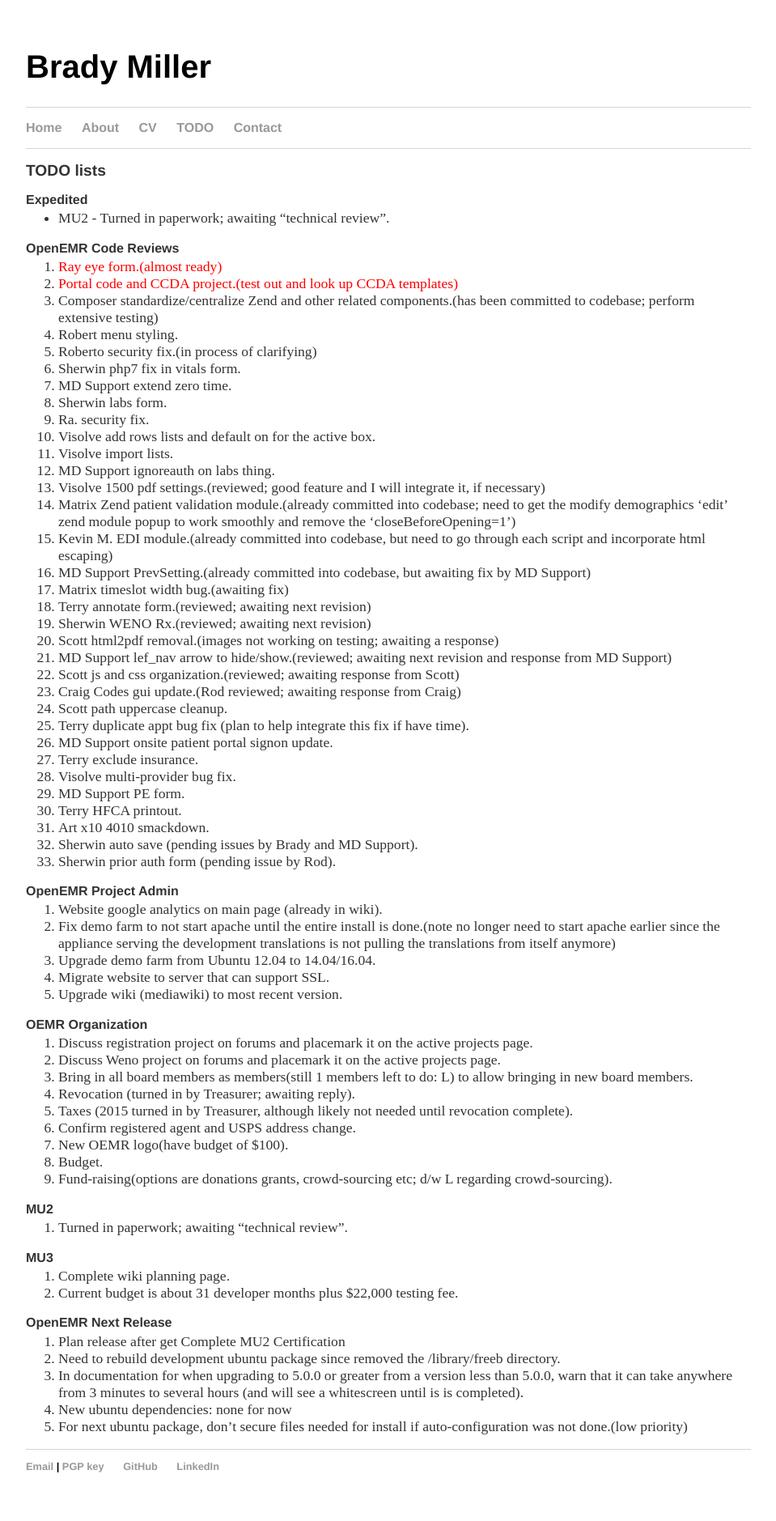
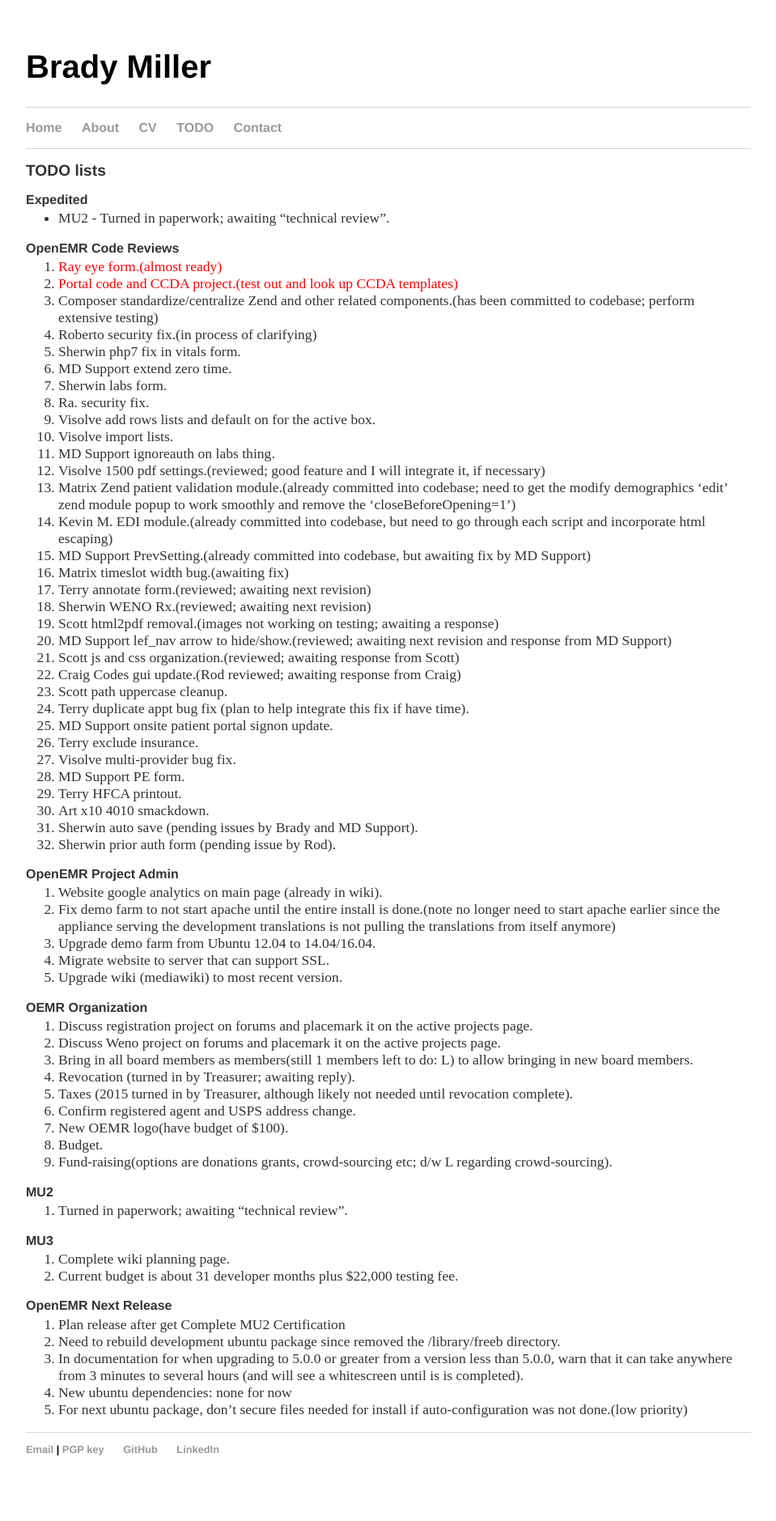
Before and after one commit to bradymiller/bradymiller.github.io, a Jekyll site: the page built from todo/index.md, in a window 1280 px wide. Shown: the whole page at 81% size, without its empty margins (160-1119 px from the left). Built offline with Jekyll 4.4.1, drawn with Linux system fonts in a browser that asks for light colours; after the commit the page ends 1858 px from its top, so only the background shows below that.

Commit message:
Update todo list

```diff
--- a/todo/index.md
+++ b/todo/index.md
@@ -10,7 +10,6 @@
 1. <span style="color: red">Ray eye form.(almost ready)</span>
 1. <span style="color: red">Portal code and CCDA project.(test out and look up CCDA templates)</span>
 1. Composer standardize/centralize Zend and other related components.(has been committed to codebase; perform extensive testing)
-1. Robert menu styling.
 1. Roberto security fix.(in process of clarifying)
 1. Sherwin php7 fix in vitals form.
 1. MD Support extend zero time.
```
